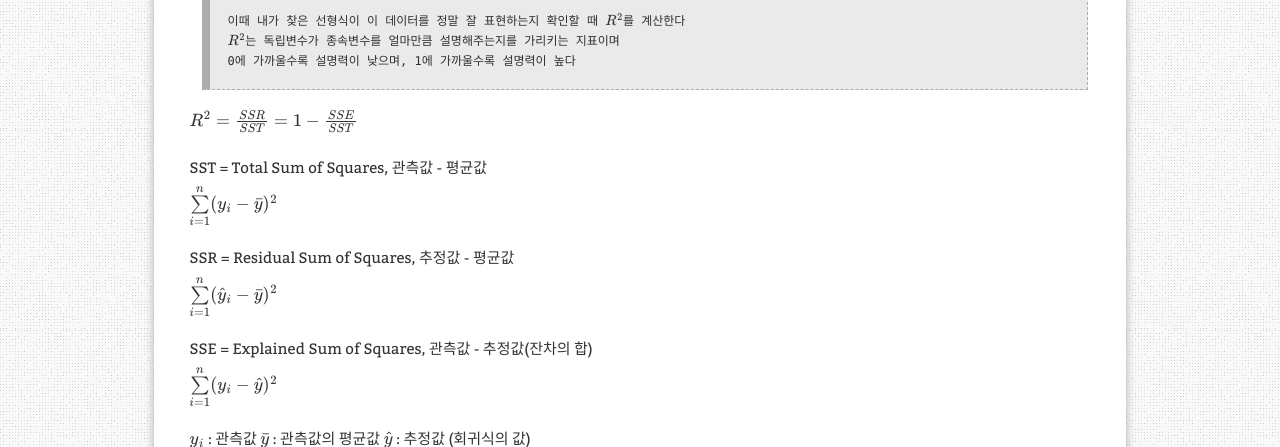
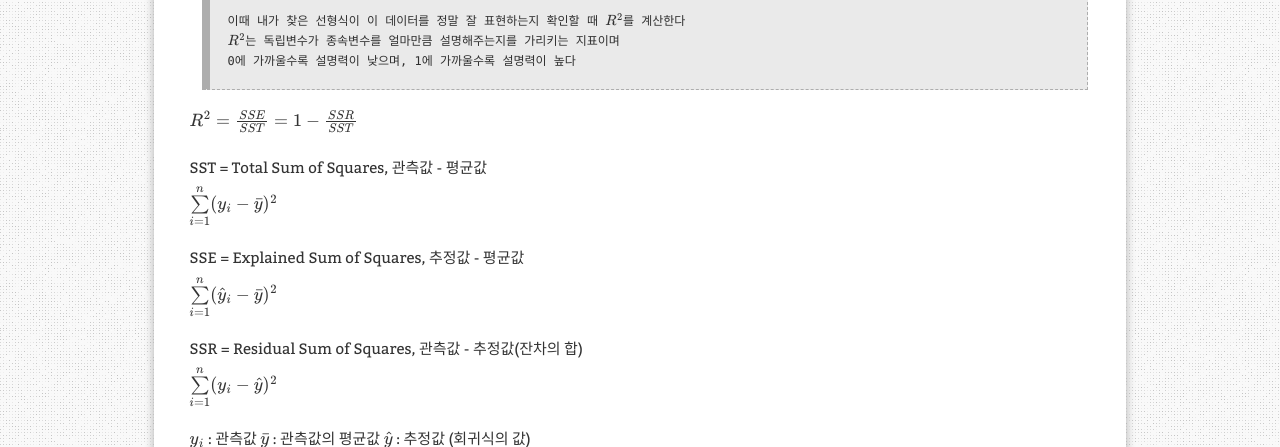
Before and after one commit to aristohyun/aristohyun.github.io, a Jekyll site: the page built from _posts/2021-06-25-Linear-Regression.md, in a window 1280 px wide and 900 px high, scrolled down 1717 px. Shown: the part 153-600 px from the top of the window. Built offline with Jekyll 4.4.1, drawn with Linux system fonts in a browser that asks for light colours; formulas are drawn with MathJax 3; comment, search, counter and statistics services are not loaded.

```diff
--- a/_posts/2021-06-25-Linear-Regression.md
+++ b/_posts/2021-06-25-Linear-Regression.md
@@ -51,15 +51,15 @@ $Y = b_{0} + b_{1}X_{1} + b_{2}X_{2} + b_{3}X_{3} ...$
 > $R^2$는 독립변수가 종속변수를 얼마만큼 설명해주는지를 가리키는 지표이며
 > 0에 가까울수록 설명력이 낮으며, 1에 가까울수록 설명력이 높다
 
-**$R^2 = \frac{SSR}{SST} = 1 - \frac{SSE}{SST}$**
+**$R^2 = \frac{SSE}{SST} = 1 - \frac{SSR}{SST}$**
 
 SST = Total Sum of Squares, 관측값 - 평균값
 **$\sum\limits_{i=1}^{n}(y_i - \bar{y})^2$**
 
-SSR = Residual Sum of Squares, 추정값 - 평균값
+SSE = Explained Sum of Squares, 추정값 - 평균값
 **$\sum\limits_{i=1}^{n}(\hat{y}_i - \bar{y})^2$**
 
-SSE = Explained Sum of Squares, 관측값 - 추정값(잔차의 합)
+SSR = Residual Sum of Squares, 관측값 - 추정값(잔차의 합)
 **$\sum\limits_{i=1}^{n}(y_i - \hat{y})^2$**
 
 $y_i$ : 관측값
```
